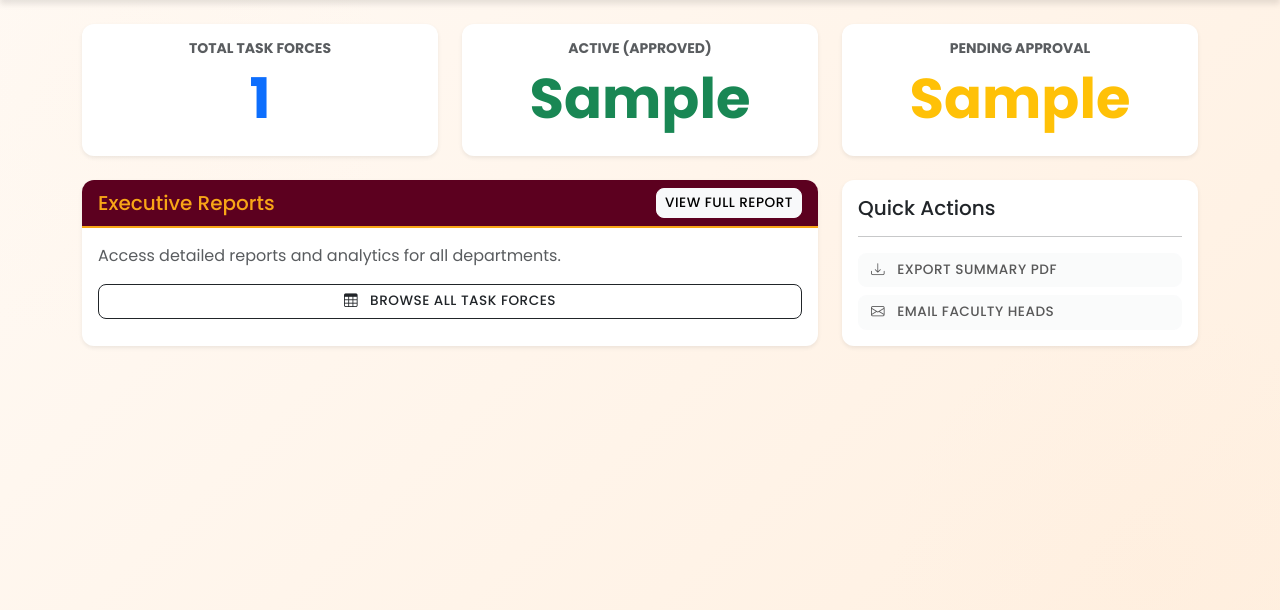
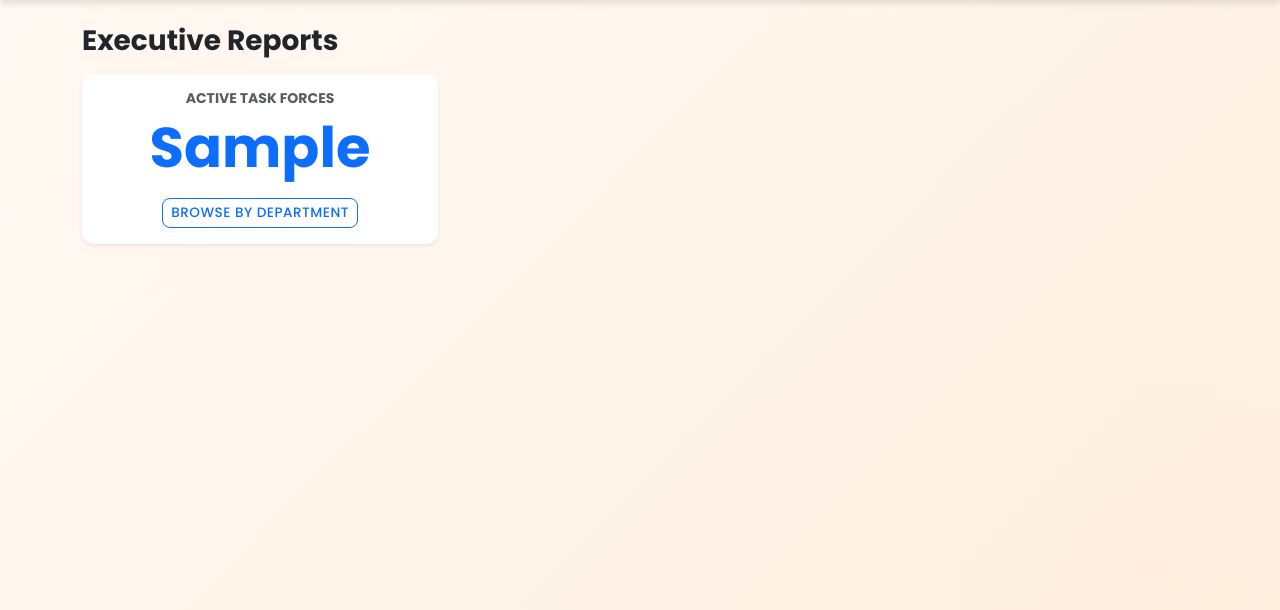
Before and after one commit to Junaed29/TFMS-CodeForce, a Django app: template templates/dashboard/dean_dashboard.html in a window 1280 px wide. Shown: the part 70-680 px from the top of the page. Run offline with Django 4.2, Linux system fonts and the light colour scheme; the template is opened without the code that fills it: most values are stand-ins (such as "Sample title", 1, 10 or a date in 2020).

Commit message:
feat: Update Dean Dashboard to display total active task forces and adjust layout

```diff
--- a/dashboard/views.py
+++ b/dashboard/views.py
@@ -818,6 +818,7 @@ class DeanDashboardView(RoleRequiredMixin, TemplateView):
     def get_context_data(self, **kwargs):
         context = super().get_context_data(**kwargs)
         # Executive Stats
+        context['active_taskforces_all'] = TaskForce.objects.exclude(status='INACTIVE').count()
         context['total_taskforces'] = TaskForce.objects.count()
         context['active_taskforces'] = TaskForce.objects.filter(status='APPROVED').count()
         context['pending_approvals'] = TaskForce.objects.filter(status='SUBMITTED').count()
--- a/templates/dashboard/dean_dashboard.html
+++ b/templates/dashboard/dean_dashboard.html
@@ -1,66 +1,24 @@
 {% extends "base.html" %}
 
-{% block title %}Executive Dashboard{% endblock %}
+{% block title %}Executive Reports{% endblock %}
 
 {% block content %}
+<div class="d-flex justify-content-between align-items-center mb-3">
+    <h1 class="h3 fw-bold mb-0">Executive Reports</h1>
+</div>
 <div class="row mb-4">
     <div class="col-md-4">
         <div class="card h-100 shadow-sm border-primary">
             <div class="card-body text-center">
-                <h6 class="text-uppercase text-muted fw-bold small">Total Task Forces</h6>
-                <h2 class="display-4 fw-bold text-primary">{{ total_taskforces }}</h2>
-            </div>
-        </div>
-    </div>
-    <div class="col-md-4">
-        <div class="card h-100 shadow-sm border-success">
-            <div class="card-body text-center">
-                <h6 class="text-uppercase text-muted fw-bold small">Active (Approved)</h6>
-                <h2 class="display-4 fw-bold text-success">{{ active_taskforces }}</h2>
-            </div>
-        </div>
-    </div>
-    <div class="col-md-4">
-        <div class="card h-100 shadow-sm border-warning">
-            <div class="card-body text-center">
-                <h6 class="text-uppercase text-muted fw-bold small">Pending Approval</h6>
-                <h2 class="display-4 fw-bold text-warning">{{ pending_approvals }}</h2>
+                <h6 class="text-uppercase text-muted fw-bold small">Active Task Forces</h6>
+                <h2 class="display-4 fw-bold text-primary">{{ active_taskforces_all }}</h2>
+                <a href="{% url 'dashboard:dean_reports' %}"
+                    class="btn btn-sm btn-outline-primary mt-2">
+                    Browse by Department
+                </a>
             </div>
         </div>
     </div>
 </div>
 
-<div class="row">
-    <div class="col-md-8 mb-4">
-        <div class="card h-100 shadow-sm">
-            <div class="card-header card-header-custom d-flex justify-content-between align-items-center">
-                <h5 class="mb-0">Executive Reports</h5>
-                <a href="{% url 'dashboard:dean_reports' %}" class="btn btn-sm btn-light">View Full Report</a>
-            </div>
-            <div class="card-body">
-                <p class="text-muted">Access detailed reports and analytics for all departments.</p>
-                <div class="d-grid gap-2">
-                    <a href="{% url 'dashboard:dean_reports' %}" class="btn btn-outline-dark">
-                        <i class="bi bi-table me-2"></i> Browse All Task Forces
-                    </a>
-                </div>
-            </div>
-        </div>
-    </div>
-
-    <div class="col-md-4 mb-4">
-        <div class="card h-100 shadow-sm">
-            <div class="card-body">
-                <h5 class="card-title">Quick Actions</h5>
-                <hr>
-                <button class="btn btn-light w-100 text-start mb-2" disabled>
-                    <i class="bi bi-download me-2"></i> Export Summary PDF
-                </button>
-                <button class="btn btn-light w-100 text-start" disabled>
-                    <i class="bi bi-envelope me-2"></i> Email Faculty Heads
-                </button>
-            </div>
-        </div>
-    </div>
-</div>
 {% endblock %}
```
